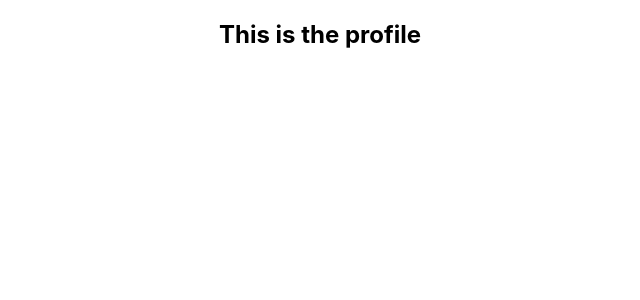
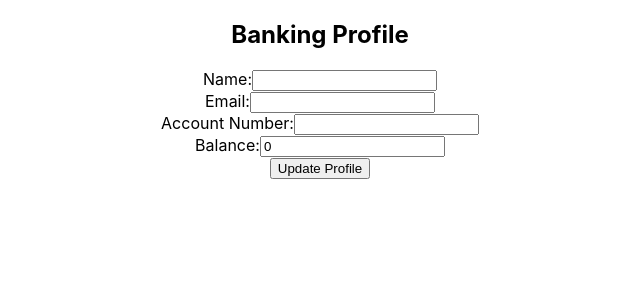
Before and after one commit to BankManagementSystemTechHive/banking-management, a React (Create React App) app: page /profile in a window 1280 px wide. Shown: the top 300 px of the page, without its empty margins (320-960 px from the left). Built offline with nearby package versions, Linux system fonts and the light colour scheme.

Commit message:
Creation of customer profile

```diff
--- a/package.json
+++ b/package.json
@@ -7,7 +7,7 @@
     "react": "^18.0.0",
     "react-dom": "^18.0.0",
     "react-router-dom": "^7.1.1",
-    "react-scripts": "5.0.1",
+    "react-scripts": "^3.0.1",
     "web-vitals": "^4.2.4"
   },
   "scripts": {
--- a/src/pages/Profile.jsx
+++ b/src/pages/Profile.jsx
@@ -1,12 +1,75 @@
-import React from 'react';
+// src/components/BankingProfile.js
 
-function Profile() {
+import React, { useState } from 'react';
+
+const BankingProfile = () => {
+  const [profile, setProfile] = useState({
+    name: '',
+    email: '',
+    accountNumber: '',
+    balance: 0,
+  });
+
+  const handleChange = (e) => {
+    const { name, value } = e.target;
+    setProfile({ ...profile, [name]: value });
+  };
+
+  const handleSubmit = (e) => {
+    e.preventDefault();
+    // Here you would typically send the profile data to your backend
+    console.log('Profile submitted:', profile);
+  };
+
   return (
-    <div>
-      <h2>This is the profile</h2>
-      {/* Add transaction list later */}
+    <div className="banking-profile">
+      <h2>Banking Profile</h2>
+
+      <form onSubmit={handleSubmit}>
+        <div>
+          <label>Name:</label>
+          <input
+            type="text"
+            name="name"
+            value={profile.name}
+            onChange={handleChange}
+            required
+          />
+        </div>
+        <div>
+          <label>Email:</label>
+          <input
+            type="email"
+            name="email"
+            value={profile.email}
+            onChange={handleChange}
+            required
+          />
+        </div>
+        <div>
+          <label>Account Number:</label>
+          <input
+            type="text"
+            name="accountNumber"
+            value={profile.accountNumber}
+            onChange={handleChange}
+            required
+          />
+        </div>
+        <div>
+          <label>Balance:</label>
+          <input
+            type="number"
+            name="balance"
+            value={profile.balance}
+            onChange={handleChange}
+            required
+          />
+        </div>
+        <button type="submit">Update Profile</button>
+      </form>
     </div>
   );
-}
+};
 
-export default Profile;
+export default BankingProfile;
```
Also changed, not shown: 1 other file (tests, documents, lock files or other folders).
